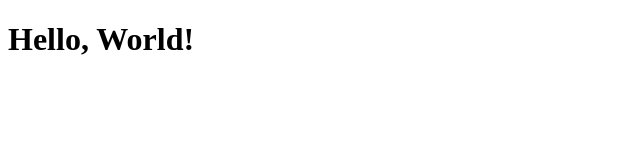
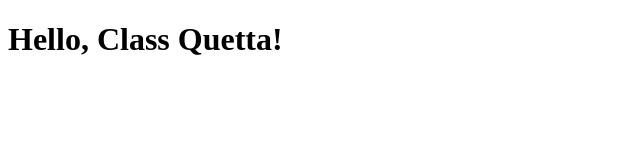
Before and after one commit to umeriq786-dev/devops_quetta, a plain HTML site: page index.html in a window 1280 px wide. Shown: the whole page, without its empty margins (0-640 px from the left). Drawn offline with Linux system fonts and the light colour scheme.

Commit message:
Hello world message changed

```diff
--- a/index.html
+++ b/index.html
@@ -6,6 +6,6 @@
     <title>Document</title>
 </head>
 <body>
-    <h1>Hello, World!</h1>
+    <h1>Hello, Class Quetta!</h1>
 </body>
 </html>
```
